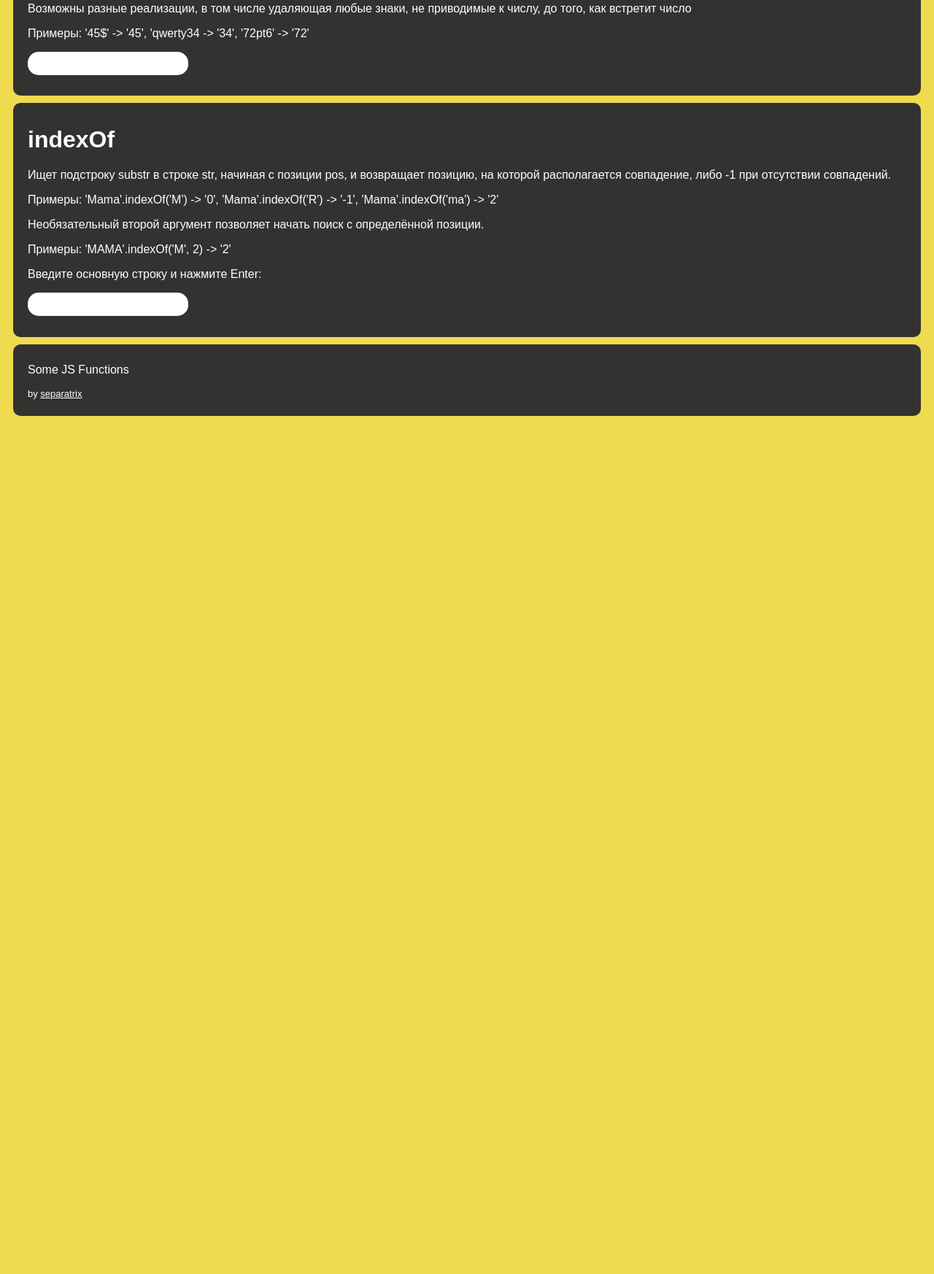
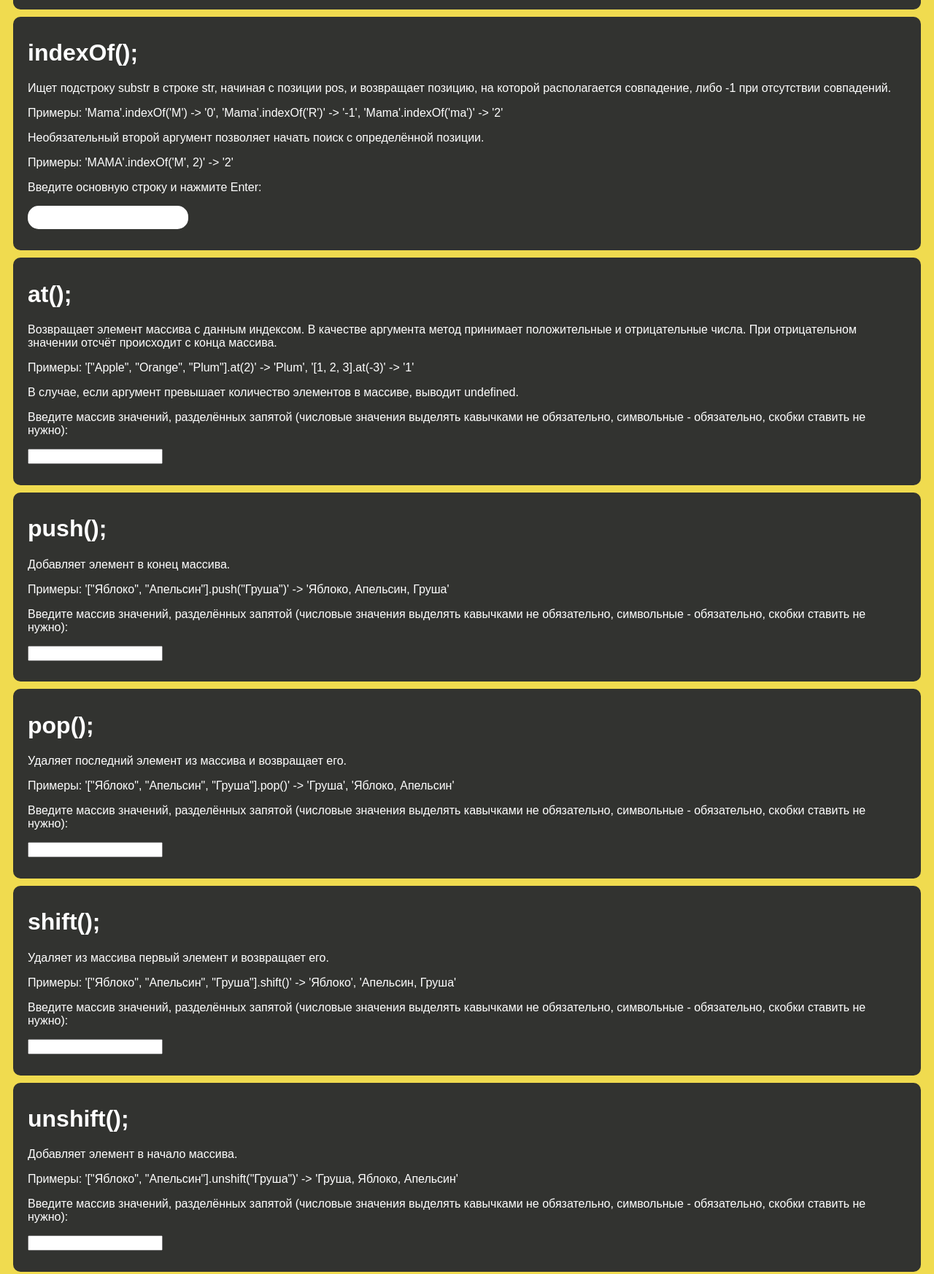
Before and after one commit to separatrixxx/Some-JS-Functions, a plain HTML site: page index.html in a window 1280 px wide. Shown: the part 250-1996 px from the top of the page at 73% size. Before the commit the page ends 830 px from the top, so only its background shows below. Drawn offline with Linux system fonts and the light colour scheme.

Commit message:
Add files via upload

```diff
--- a/index.html
+++ b/index.html
@@ -10,27 +10,69 @@
 <body>
 
   <div>
-    <h1>parseInt</h1>
-    <p>Преобразует строку в число, убирая знаки после числа. Когда встречает первый знак, который невозможно преобразовать в число, останавливается</p>
-    <p>В случае, если выполнить преобразование не удалось, выводит NaN</p>
-    <p>Примеры: '45$' -> '45', 'qwerty34 -> 'NaN', '72pt6' -> '72'</p>
+    <h1>parseInt();</h1>
+    <p>Преобразует строку в число, убирая знаки после числа. Когда встречает первый знак, который невозможно преобразовать в число, останавливается.</p>
+    <p>В случае, если выполнить преобразование не удалось, выводит NaN.</p>
+    <p>Примеры: '45$' -> '45', 'qwerty34' -> 'NaN', '72pt6' -> '72'</p>
     <input id="inputParseInt" type="text" onchange="myPrs()">
     <h3 id="resultParseInt"></h3>
-    <p>Возможны разные реализации, в том числе удаляющая любые знаки, не приводимые к числу, до того, как встретит число</p>
-    <p>Примеры: '45$' -> '45', 'qwerty34 -> '34', '72pt6' -> '72'</p>
-    <input id="inputParseInt1" type="text" onchange="myPrs1()">
-    <h3 id="resultParseInt1"></h3>
   </div>
 
   <div>
-    <h1>indexOf</h1>
+    <h1>indexOf();</h1>
     <p>Ищет подстроку substr в строке str, начиная с позиции pos, и возвращает позицию, на которой располагается совпадение, либо -1 при отсутствии совпадений.</p>
-    <p>Примеры: 'Mama'.indexOf('M') -> '0', 'Mama'.indexOf('R') -> '-1', 'Mama'.indexOf('ma') -> '2'</p>
+    <p>Примеры: 'Mama'.indexOf('M') -> '0', 'Mama'.indexOf('R')' -> '-1', 'Mama'.indexOf('ma')' -> '2'</p>
     <p>Необязательный второй аргумент позволяет начать поиск с определённой позиции.</p>
-    <p>Примеры: 'MAMA'.indexOf('M', 2) -> '2'</p>
+    <p>Примеры: 'MAMA'.indexOf('M', 2)' -> '2'</p>
     <p>Введите основную строку и нажмите Enter:</p>
     <input id="inputIndexOf" type="text" onchange="myInd()">
     <h3 id="resultIndexOf"></h3>
+  </div>
+
+  <div>
+    <h1>at();</h1>
+    <p>Возвращает элемент массива с данным индексом. В качестве аргумента метод принимает положительные и отрицательные числа. При отрицательном значении отсчёт происходит с конца массива.</p>
+    <p>Примеры: '["Apple", "Orange", "Plum"].at(2)' -> 'Plum', '[1, 2, 3].at(-3)' -> '1'</p>
+    <p>В случае, если аргумент превышает количество элементов в массиве, выводит undefined.</p>
+    <p>Введите массив значений, разделённых запятой (числовые значения выделять кавычками не обязательно, символьные - обязательно, скобки ставить не нужно):</p>
+    <input id="inputAt" type="text" onchange="myAtt()">
+    <h3 id="resultAt"></h3>
+  </div>
+
+  <div>
+    <h1>push();</h1>
+    <p>Добавляет элемент в конец массива.</p>
+    <p>Примеры: '["Яблоко", "Апельсин"].push("Груша")' -> 'Яблоко, Апельсин, Груша'</p>
+    <p>Введите массив значений, разделённых запятой (числовые значения выделять кавычками не обязательно, символьные - обязательно, скобки ставить не нужно):</p>
+    <input id="inputPush" type="text" onchange="myPsh()">
+    <h3 id="resultPush"></h3>
+  </div>
+
+  <div>
+    <h1>pop();</h1>
+    <p>Удаляет последний элемент из массива и возвращает его.</p>
+    <p>Примеры: '["Яблоко", "Апельсин", "Груша"].pop()' -> 'Груша', 'Яблоко, Апельсин'</p>
+    <p>Введите массив значений, разделённых запятой (числовые значения выделять кавычками не обязательно, символьные - обязательно, скобки ставить не нужно):</p>
+    <input id="inputPop" type="text" onchange="myPp()">
+    <h3 id="resultPop"></h3>
+  </div>
+
+  <div>
+    <h1>shift();</h1>
+    <p>Удаляет из массива первый элемент и возвращает его.</p>
+    <p>Примеры: '["Яблоко", "Апельсин", "Груша"].shift()' -> 'Яблоко', 'Апельсин, Груша'</p>
+    <p>Введите массив значений, разделённых запятой (числовые значения выделять кавычками не обязательно, символьные - обязательно, скобки ставить не нужно):</p>
+    <input id="inputShift" type="text" onchange="myShft()">
+    <h3 id="resultShift"></h3>
+  </div>
+
+  <div>
+    <h1>unshift();</h1>
+    <p>Добавляет элемент в начало массива.</p>
+    <p>Примеры: '["Яблоко", "Апельсин"].unshift("Груша")' -> 'Груша, Яблоко, Апельсин'</p>
+    <p>Введите массив значений, разделённых запятой (числовые значения выделять кавычками не обязательно, символьные - обязательно, скобки ставить не нужно):</p>
+    <input id="inputUnshift" type="text" onchange="myUnshft()">
+    <h3 id="resultUnshift"></h3>
   </div>
 
   <footer>
```
